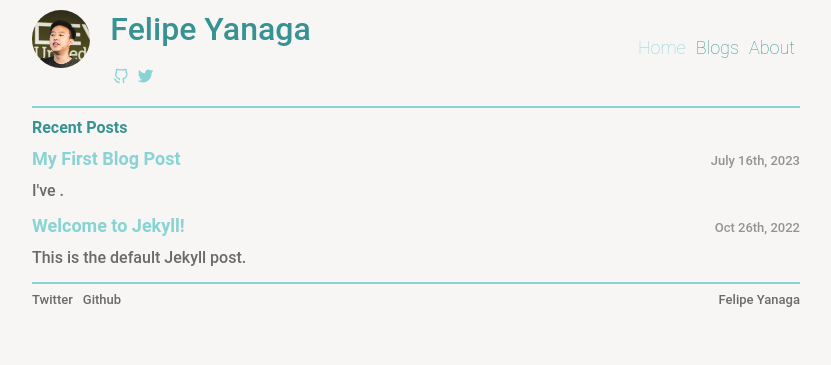
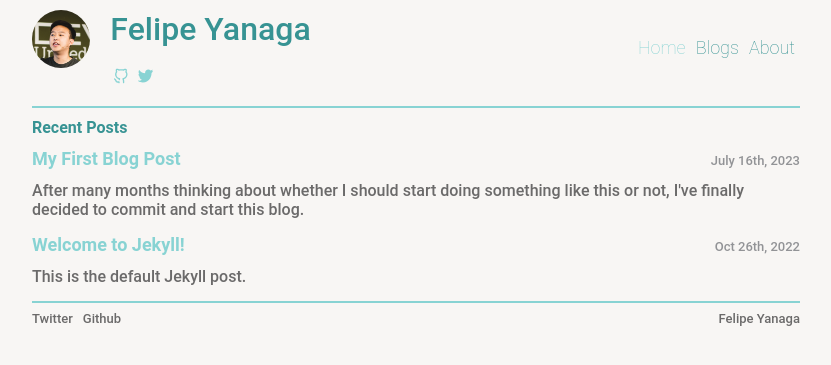
Before and after one commit to theyanaga/theyanaga.github.io, a Jekyll site: the page built from index.markdown, in a window 1280 px wide. Shown: the top 365 px of the page, without its empty margins (224-1055 px from the left). Built offline with Jekyll 4.4.1, drawn with Linux system fonts in a browser that asks for light colours.

Commit message:
updated description of most recent blog post

```diff
--- a/_posts/2023-07-16-my-first-blog-post.markdown
+++ b/_posts/2023-07-16-my-first-blog-post.markdown
@@ -4,7 +4,7 @@ title:  "My First Blog Post"
 date: Jul 16th, 2023
 formatted-date: July 16th, 2023
 categories: reflections
-description: I've .
+description: After many months thinking about whether I should start doing something like this or not, I've finally decided to commit and start this blog.
 ---
 
 After many months thinking about whether I should start doing something like this or not, I've finally decided to commit and start this blog.
```
